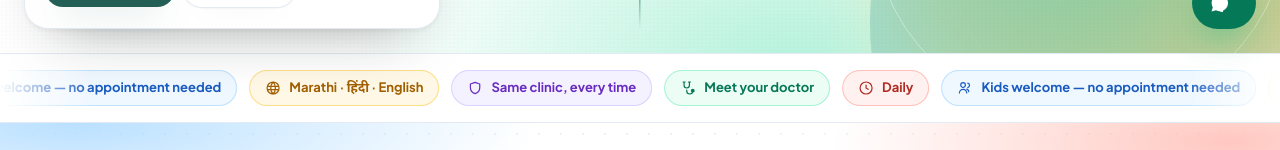
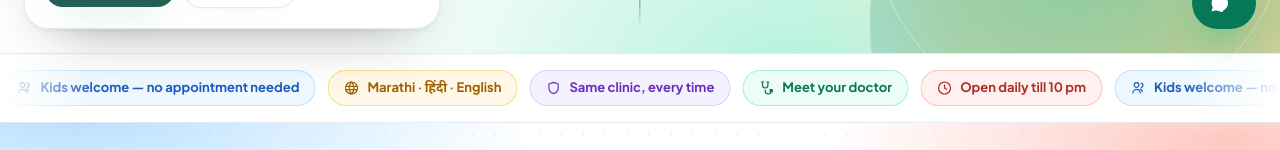
Before and after one commit to s45810540-tech/care-clinic-pune, a React (Vite) app: page / in a window 1280 px wide. Shown: the part 747-897 px from the top of the page. Built offline with nearby package versions, Linux system fonts and the light colour scheme; no server answers.

Commit message:
Ribbon: lead with the strongest fact
"Daily" told a visitor nothing; the first pill now reads out the closing time.

```diff
--- a/src/components/TrustRibbon.jsx
+++ b/src/components/TrustRibbon.jsx
@@ -14,7 +14,7 @@ import { useI18n } from '../i18n/I18nContext';
  * static, centred list.
  */
 const ITEMS = [
-  { icon: 'clock', key: 'common.daily' },
+  { icon: 'clock', key: 'home.quick1' },
   { icon: 'users', key: 'home.quick2' },
   { icon: 'globe', key: 'home.quick3' },
   { icon: 'shield', key: 'home.why1T' },
```
